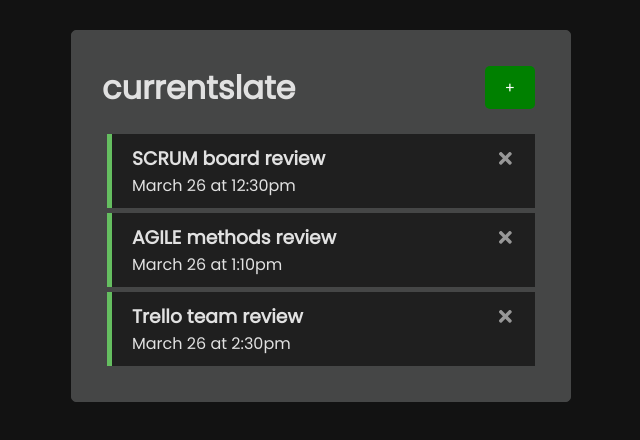
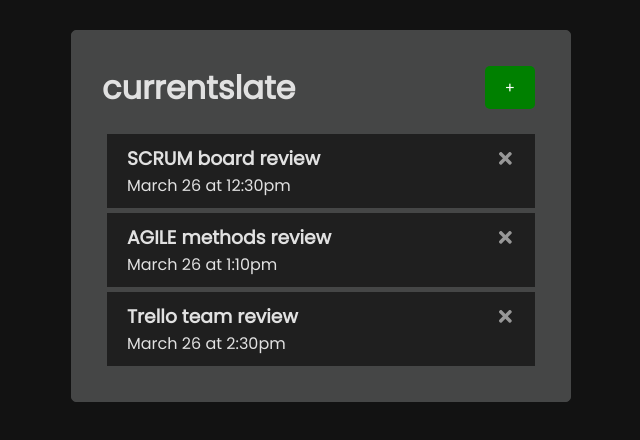
Before and after one commit to Marcus-Johnson/currentslate, a React (Create React App) app: page / in a window 1280 px wide. Shown: the top 440 px of the page, without its empty margins (319-959 px from the left). Built offline with nearby package versions, Linux system fonts and the light colour scheme.

Commit message:
toggleReminder feat addition

```diff
--- a/src/App.js
+++ b/src/App.js
@@ -10,13 +10,13 @@
             id: 1,
             text: 'SCRUM board review',
             day: 'March 26 at 12:30pm',
-            reminder: true,
+            reminder: false,
         },
         {
             id: 2,
             text: 'AGILE methods review',
             day: 'March 26 at 1:10pm',
-            reminder: true,
+            reminder: false,
         },
         {
             id: 3,
@@ -31,10 +31,18 @@
     setTasks(tasks.filter((task) => task.id !== id))
   }
 
+  const toggleReminder = (id) => {
+    setTasks(tasks.map((task) =>
+    task.id === id ? {...task, reminder:
+       !task.reminder} : task
+      )
+    )
+  }
+
   return (
     <div className="container">
       <Header />
-      {tasks.length > 0 ? <Tasks tasks={tasks} onDelete={deleteTask} />:
+      {tasks.length > 0 ? <Tasks tasks={tasks} onDelete={deleteTask} onToggle={toggleReminder}/>:
       'Your slate is empty, add tasks to continue!'}
     </div>
   );
--- a/src/components/Task.js
+++ b/src/components/Task.js
@@ -1,8 +1,10 @@
 import { FaTimes } from 'react-icons/fa'
 
-const Task = ({ task, onDelete }) => {
+const Task = ({ task, onDelete, onToggle }) => {
     return (
-        <div className='task reminder'>
+        <div className={`task ${task.reminder ?
+                              'reminder' : ''}`}
+             onDoubleClick={() => onToggle(task.id)}>
             <h3>{task.text} <FaTimes
                 style={{ color: '#979797',
                          cursor: 'pointer'}}
--- a/src/components/Tasks.js
+++ b/src/components/Tasks.js
@@ -1,12 +1,13 @@
 import Task from './Task'
 
-const Tasks = ({ tasks, onDelete }) => {
+const Tasks = ({ tasks, onDelete, onToggle }) => {
     return (
         <div className="tasksList">
             {tasks.map((task) => (
                 <Task key='task.id'
                 task={task}
-                onDelete={onDelete} />
+                onDelete={onDelete}
+                onToggle={onToggle} />
             ))}
         </div>
     )
```
